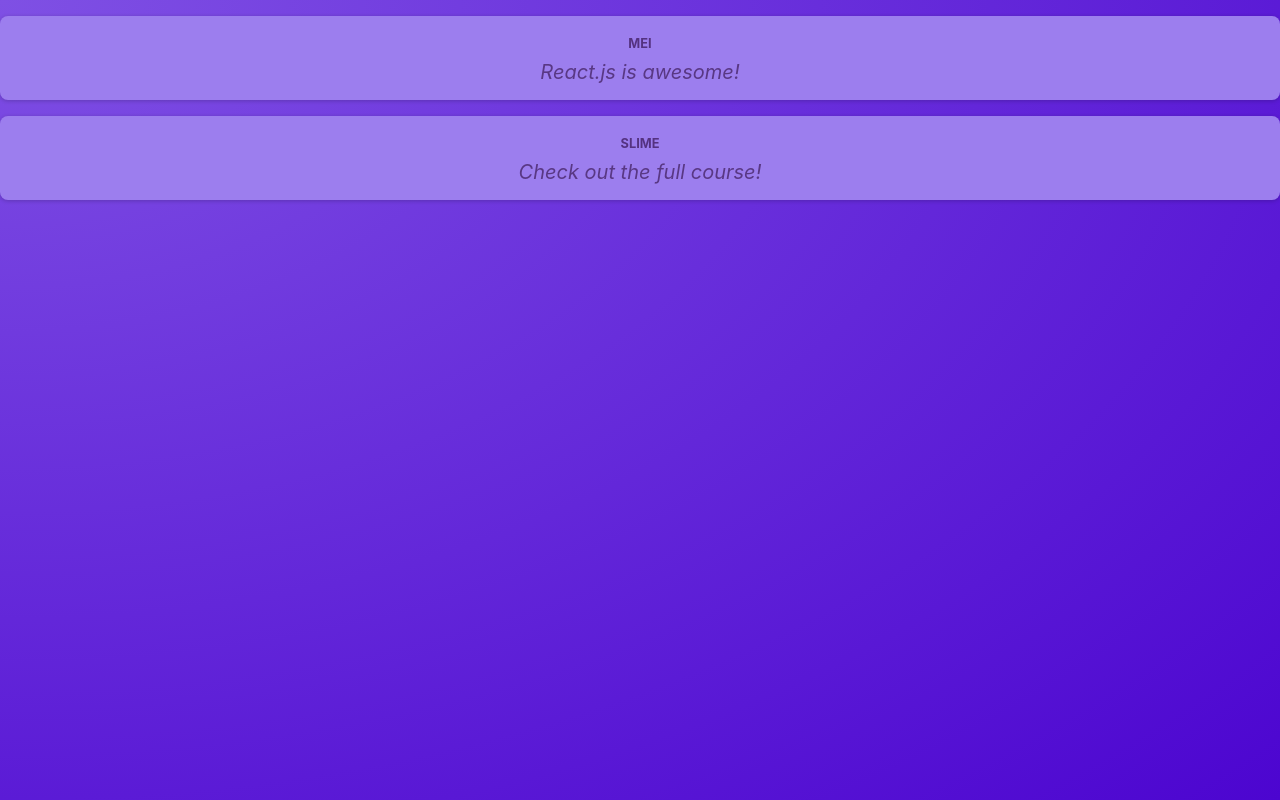
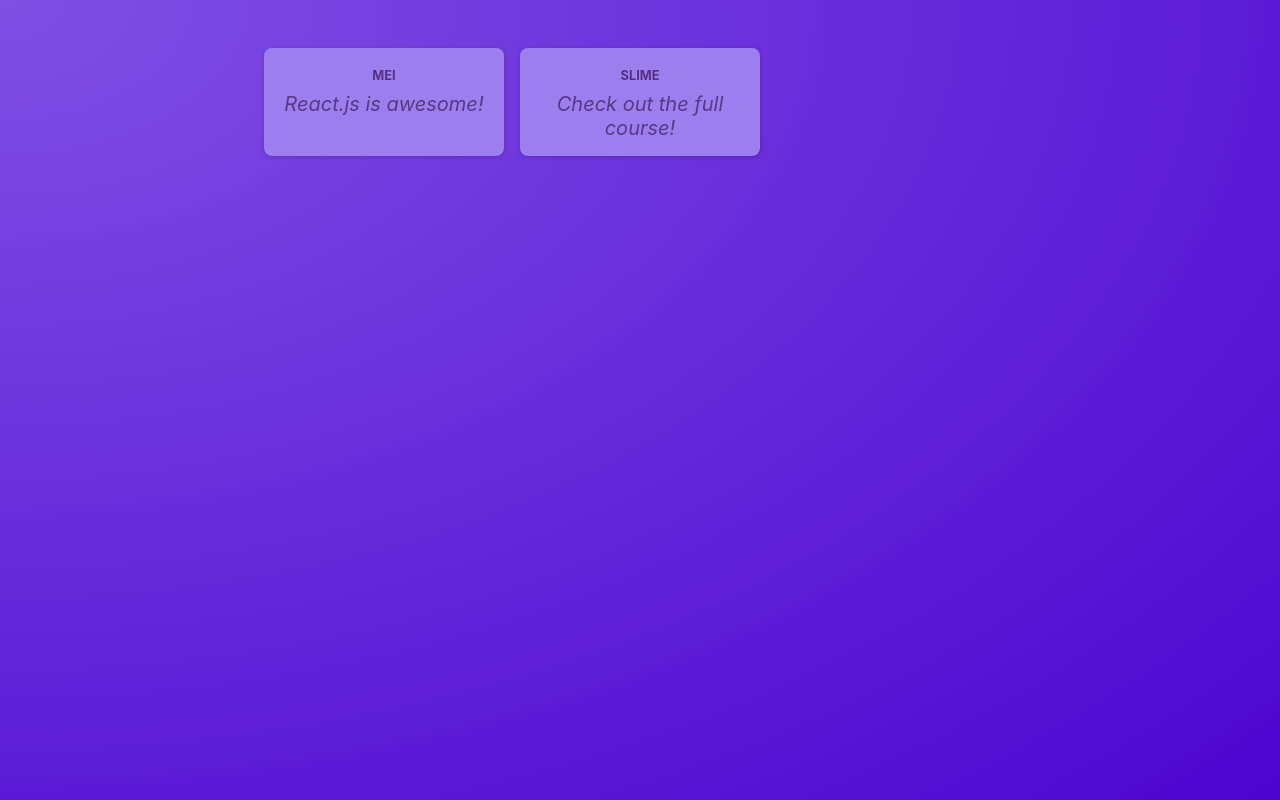
Before and after one commit to MeiCloudie/react-vite-practice-with-posters, a React (Vite) app: page / in a window 1280 px wide. Built offline with nearby package versions, Linux system fonts and the light colour scheme.

Commit message:
feat: Exercise & Another Component

```diff
--- a/src/App.jsx
+++ b/src/App.jsx
@@ -1,10 +1,9 @@
-import Post from "./components/Post";
+import PostsList from "./components/PostsList";
 
 function App() {
   return (
     <main>
-      <Post author="Mei" body="React.js is awesome!" />
-      <Post author="Slime" body="Check out the full course!" />
+      <PostsList />
     </main>
   );
 }
--- /dev/null
+++ b/src/components/PostsList.jsx
@@ -0,0 +1,13 @@
+import Post from './Post';
+import classes from './PostsList.module.css';
+
+function PostsList() {
+  return (
+    <ul className={classes.posts}>
+      <Post author="Mei" body="React.js is awesome!" />
+      <Post author="Slime" body="Check out the full course!" />
+    </ul>
+  );
+}
+
+export default PostsList;
--- /dev/null
+++ b/src/components/PostsList.module.css
@@ -0,0 +1,10 @@
+.posts {
+  list-style: none;
+  max-width: 50rem;
+  margin: 1rem auto;
+  padding: 1rem 0;
+  display: grid;
+  gap: 1rem;
+  grid-template-columns: repeat(3, 30%);
+  justify-content: center;
+}
```
